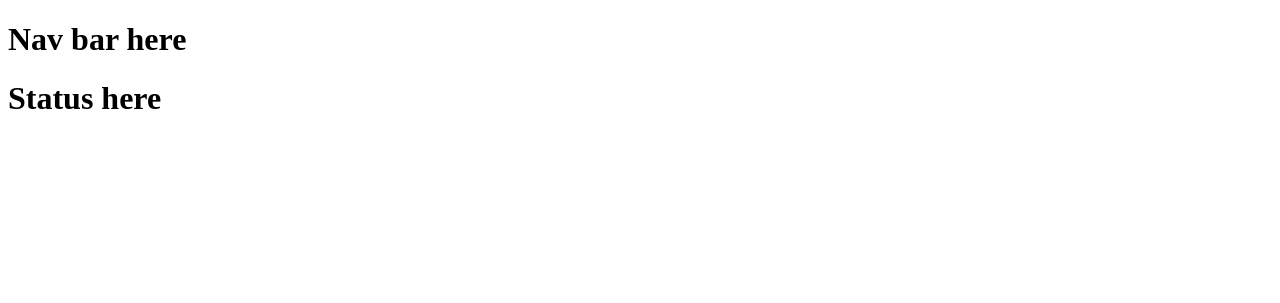
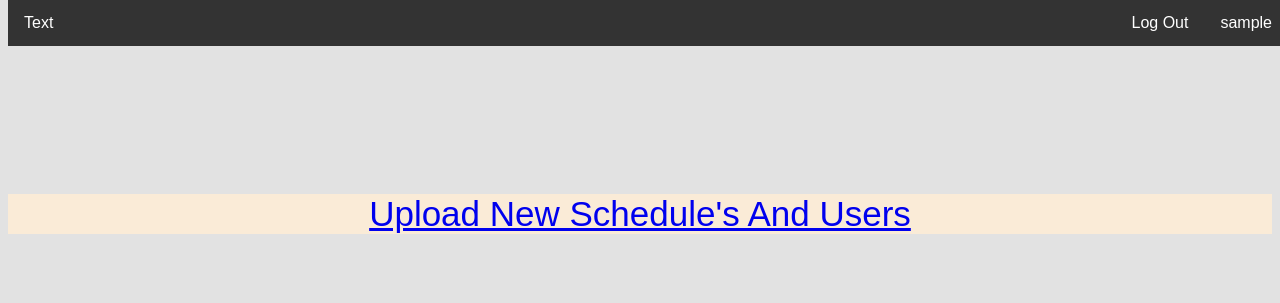
Before and after one commit to Codaea/Academic-Enichment-Systems, a Flask app: template templates/config/config.html in a window 1280 px wide. Shown: the top 303 px of the page. Run offline with Flask 3, Linux system fonts and the light colour scheme; the template is opened without the code that fills it: most values are stand-ins (such as "Sample title", 1, 10 or a date in 2020).

Commit message:
A little front end

```diff
--- a/app.py
+++ b/app.py
@@ -113,7 +113,7 @@ def home():
             elif role == 'eUser':
                 return 'Elivated User'
             elif role == 'root':
-                return 'root user'
+                return redirect('/config')
             else:
                 return 'Error! No Role!'
             #need to add auto send to right panel based on if admin or teacher
@@ -154,12 +154,13 @@ def login():
         return render_template('login.html', error_message='')
 
 
-# Logout Route. Removes jwt sessiondata. might need to use form in future.
+# Logout Route. Removes jwt sessiondata. might need to use POST form in future.
 @app.route('/logout', methods=['GET','POST'])
 def logout():
     if session.get('token'):
         session.pop('token', None)
-        return "logged out!"
+
+        return redirect('/login')
     else:
         return "You where never logged in!"
 
@@ -213,6 +214,8 @@ def erequests():
 
     return render_template('erequest.html', all_periods=all_periods, Fname=teacher_first_name, Room_Number=advisory_room, )
 
+
+# handles erequest form and adds to requests table in db
 @app.route('/processerequests', methods=['GET','POST'])
 @has_permission('requests')
 def proccess_erequests():
--- /dev/null
+++ b/static/css/config.css
@@ -0,0 +1,67 @@
+*{
+    font-family: Arial, Helvetica, sans-serif;
+
+}
+
+
+
+body{
+    background-color: rgb(226, 226, 226);
+}
+
+
+.nohover:hover{
+    color: white;
+    cursor: default;
+}
+
+ul {
+  position: fixed;
+  top: 0;
+  width: 100%;
+  list-style-type: none;
+  margin: 0;
+  padding: 0;
+  overflow: hidden;
+  background-color: #333;
+}
+
+li {
+  float: left;
+}
+
+
+li a {
+  display: block;
+  color: white;
+  text-align: center;
+  padding: 14px 16px;
+  text-decoration: none;
+}
+
+/* Change the link color to #111 (black) on hover */
+li a:hover {
+  background-color: #111;
+}
+
+.container{
+      text-align:center;
+  color:#102C4E;
+  margin-top: 150px;
+  margin-bottom:70px;
+  font-size: 35px;
+}
+
+
+
+
+.item p{
+    color: #494949;
+}
+
+
+
+.item{
+    background-color: antiquewhite;
+
+}
--- a/static/css/erequest.css
+++ b/static/css/erequest.css
@@ -7,11 +7,6 @@ body{
     background-color: rgb(63, 63, 63);
 }
 
-
-.nohover:hover{
-    color: white;
-    cursor: default;
-}
 
 ul {
   position: fixed;
--- a/templates/config/config.html
+++ b/templates/config/config.html
@@ -6,14 +6,25 @@
         <title>Config Home</title>
         <meta name="description" content="">
         <meta name="viewport" content="width=device-width, initial-scale=1">
-        <link rel="stylesheet" href="">
+        <link rel="stylesheet" href="../../static/css/config.css">
     </head>
     <body>
-        <div>
-            <h1>Nav bar here</h1>
-        </div>
-        <div>
-            <h1>Status here</h1>
+        <ul>
+            <li><a href="default.asp">Text</a></li>
+            <li style="float:right" class="nohover"><a>{{username}}</a></li>
+            <li style="float:right"><a href="/logout">Log Out</a></li>
+
+        </ul>
+        <br>
+        <br>
+        <div class="container">
+
+            <div class="item">
+                <p><a href="/config/dbsetup">Upload New Schedule's And Users</a></p>
+            </div>
+
+
+
         </div>
     </body>
 </html>
```
